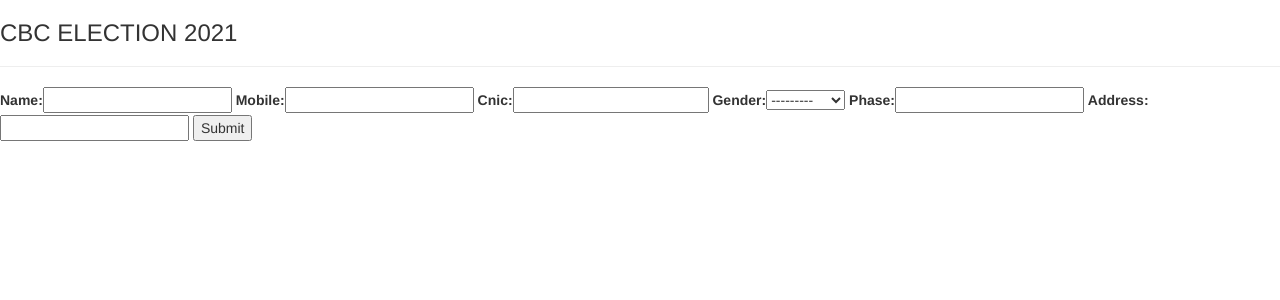
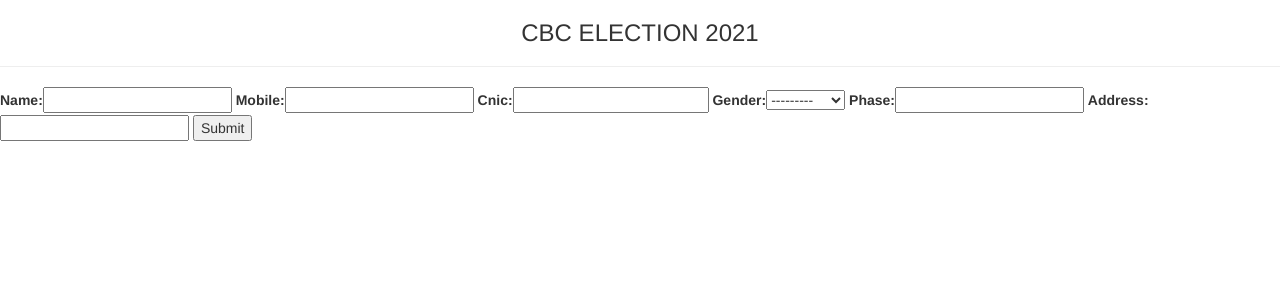
Before and after one commit to AbdulAliSheikh/cbc-election, a Django app: page / in a window 1280 px wide. Shown: the top 300 px of the page. Run offline with Django 3.2, Linux system fonts and the light colour scheme; some libraries are stand-ins or nearby versions.

Commit message:
added css file

```diff
--- /dev/null
+++ b/cbc_elec/static/forms/styles.css
@@ -0,0 +1,3 @@
+h3 {
+    text-align: center;
+}
--- a/cbc_elec/templates/forms/index.html
+++ b/cbc_elec/templates/forms/index.html
@@ -1,4 +1,6 @@
 <link rel="stylesheet" href="https://maxcdn.bootstrapcdn.com/bootstrap/3.3.7/css/bootstrap.min.css" integrity="sha384-BVYiiSIFeK1dGmJRAkycuHAHRg32OmUcww7on3RYdg4Va+PmSTsz/K68vbdEjh4u" crossorigin="anonymous">
+{% load static %}
+<link rel="stylesheet" type="text/css" href="{% static 'forms/styles.css' %}">
 <h3>CBC ELECTION 2021</h3>
 <hr>
 
```
Also changed, not shown: cbc_elec/templates/forms/styles.css (deleted).
